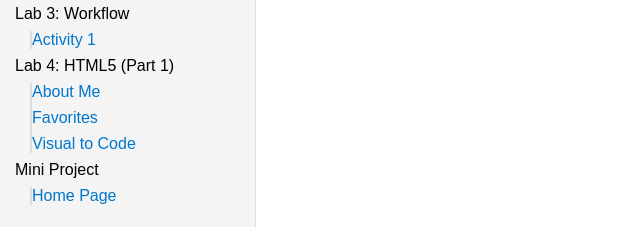
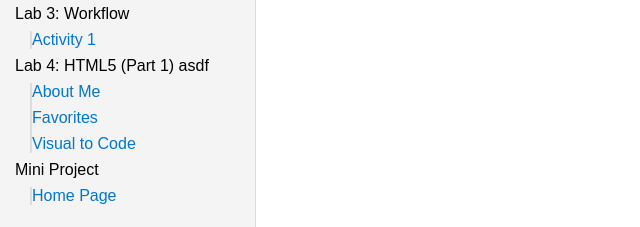
Before and after one commit to michael-serrano/web-dev-labs, a plain HTML site: page index.html in a window 1280 px wide. Shown: the part 285-512 px from the top of the page, 0-640 px from the left. Drawn offline with Linux system fonts and the light colour scheme.

Commit message:
Add label

```diff
--- a/index.html
+++ b/index.html
@@ -41,7 +41,7 @@
             </li>
           </ul>
         </li>
-        <li> Lab 4: HTML5 (Part 1)
+        <li> Lab 4: HTML5 (Part 1) asdf
           <ul>
             <li>
               <a href="lab4/about.html" target="activity-frame">About Me</a>
```
